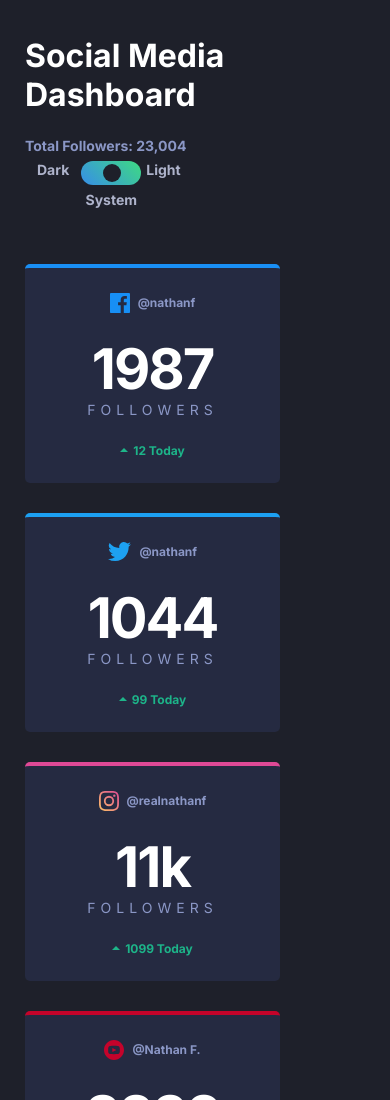
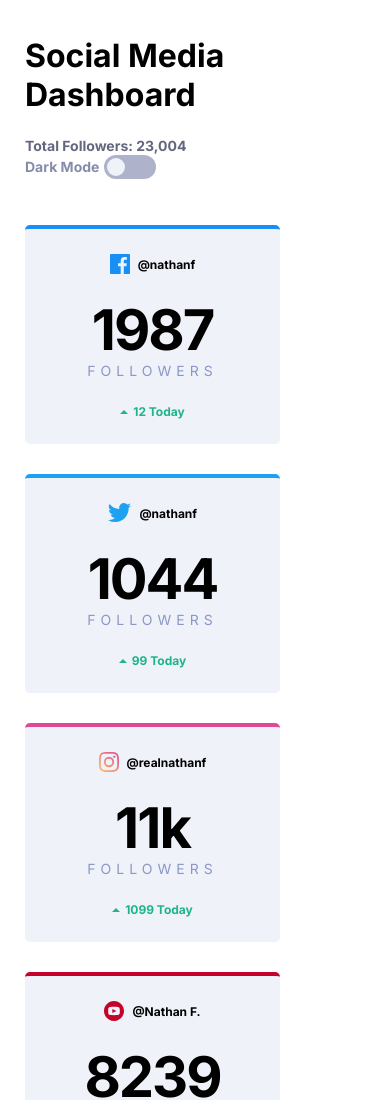
Before and after one commit to Sergo102/Social-Media-Dashboard, a website: page index.html in a window 390 px wide. Shown: the top 1100 px of the page. Drawn offline with Linux system fonts and the light colour scheme.

Commit message:
Changing toggle, setting up system pref and light theme by default

```diff
--- a/app/scss/components/card.scss
+++ b/app/scss/components/card.scss
@@ -15,8 +15,8 @@
 }
 
 .card{
-  background: var(--dark-card-bg);
-  color: var(--dark-text1);
+  background: var(--card-bg);
+  color: var(--color-text1);
   width: rem(255); // TEMPORARY
   text-align: center;
   padding: rem(25);
@@ -26,7 +26,7 @@
   cursor: pointer;
 
   &:hover{
-    background: var(--dark-hover);
+    background: var(--card-hover);
   }
 
   &--facebook{
@@ -89,7 +89,7 @@
   }
 
   &__count{
-    color: var(--dark-text2);
+    color: var(--color-text2);
     font-weight: 700;
     letter-spacing: rem(-2);
     line-height: 1;
--- a/app/scss/components/header.scss
+++ b/app/scss/components/header.scss
@@ -20,7 +20,7 @@
   &__subtitle{
     font-size: rem(14);
     font-weight: 700;
-    color: var(--dark-text1);
+    color: var(--text-color2);
   }
 
   &__toggle{
--- a/app/scss/components/toggle.scss
+++ b/app/scss/components/toggle.scss
@@ -2,20 +2,31 @@
 // https://codepen.io/SaraSoueidan/pen/jpBbrq/?editors=1100
 
 .toggle{
-  gap: rem(4.8) rem(12);
-  display: grid;
-  grid-template-columns: 1fr rem(60) 1fr;
+  display: flex;
+  flex-direction: row;
+  justify-content: space-between;
+  padding: 0;
+  gap: rem(5);
   border: none;
   margin: 0;
 
+  label{
+    display: inline-block;
+    font-size: rem(14);
+    font-weight: 700;
+    color: var(--toggle);
+
+    &[for='dark']{
+      line-height: rem(24)
+    }
+  };
+
   &__wrapper{
-    grid-column: 2 / 3;
-    grid-row: 1 / 2;
-    height: rem(24);
-    width: rem(60);
-    position: relative;
     display: flex;
     flex-direction: row;
+    position: relative;
+    height: rem(24);
+    width: rem(52);
   }
 
   input[type='radio']{
@@ -24,10 +35,10 @@
     height: rem(24);
     margin: 0 rem(-2) 0 rem(-2);
     cursor: pointer;
+
     &:focus ~ .toggle__button{
       border: 2px solid white;
     }
-
 
     ~ #system{
       margin-left: rem(2);
@@ -46,38 +57,11 @@
     top: 0;
     border-radius: rem(12);
     overflow: hidden;
-    background: linear-gradient(
-      225deg,
-      var(--toggle-bg-end) 0%,
-      var(--toggle-bg-start) 98.02%
-    );
+    background: var(--toggle-bg);
     pointer-events: none;
     //Makes radio inputs clickable
   };
 
-  label{
-    font-size: rem(14);
-    font-weight: 700;
-    color: var(--toggle);
-
-    &[for='dark']{
-      grid-column: 1 / 2;
-      justify-self: end;
-    }
-
-    &[for='system']{
-      grid-column: 1 / 4;
-      grid-row: 3 / 3 ;
-      justify-self: center;
-      align-self: start;
-      margin-top: -4px;
-    }
-
-    &[for='light']{
-      grid-column: 3 / 4;
-      margin-left: rem(-7)
-    }
-  };
 
   &__button{
     position: absolute;
@@ -87,7 +71,7 @@
     width: rem(18);
     height: rem(18);
     border-radius: 50%;
-    background-color: var(--dark-bg);
+    background-color: var(--toggle-button);
     transition: all 150ms ease-in-out;
   };
 
--- a/app/scss/globals/boilerplate.scss
+++ b/app/scss/globals/boilerplate.scss
@@ -13,7 +13,16 @@ body{
   margin: 0;
   padding: 0;
   font-family: var(--font-inter);
-  background: var(--dark-bg);
-  color: var(--dark-text2);
+  background: var(--background);
+  color: var(--text-color1);
   min-height: 150vh; //TEMPORARY
 }
+
+.visually-hidden {
+  position: absolute;
+  left:     -10000px;
+  top:      auto;
+  width:    1px;
+  height:   1px;
+  overflow: hidden;
+}
--- a/app/scss/globals/colors.scss
+++ b/app/scss/globals/colors.scss
@@ -1,27 +1,84 @@
-:root{
+:root {
   --limegreen: hsl(163, 72%, 41%);
   --brightred: hsl(356, 69%, 56%);
 
   --facebook: hsl(208, 92%, 53%);
   --twitter: hsl(203, 89%, 53%);
   --instagram-start: hsl(37, 97%, 70%);
+  --instagram-middle: hsl(5, 77%, 71%);
   --instagram-end: hsl(329, 70%, 58%);
   --youtube: hsl(348, 97%, 39%);
 
+  --toggle-bg-light: hsl(230, 22%, 74%);
   --toggle-bg-start: hsl(210, 78%, 56%);
   --toggle-bg-end: hsl(146, 68%, 55%);
-  --toggle: hsl(230, 22%, 74%);
+
+  --toggle-light: hsl(230, 19%, 60%);
+  --toggle-button-light: hsl(228, 46%, 96%);
 
   --dark-bg: hsl(230, 17%, 14%);
   --dark-top-bg: hsl(232, 19%, 15%);
-  --dark-card-bg: hsl(228, 28%, 20%);
-  --dark-hover: hsl(228, 25%, 27%);
+  --dark-card: hsl(228, 28%, 20%);
+  --dark-card-hover: hsl(228, 25%, 27%);
   --dark-text1: hsl(228, 34%, 66%);
   --dark-text2: hsl(0, 0%, 100%);
 
   --light-bg: hsl(0, 0%, 100%);
   --light-top-bg: hsl(225, 100%, 98%);
-  --light-card-bg: hsl(227, 47%, 96%);
-  --light-text1: hsl(228, 12%, 44%);
+  --light-card: hsl(227, 47%, 96%);
+  --light-card-hover: hsl(228, 33%, 91%);
+  --light-text1: hsl(230, 12%, 44%);
   --light-text2: hsl(230, 17%, 14%);
+
+  --background: var(--light-bg);
+  --text-color: var(--light-text2);
+  --text-color2: var(--light-text1);
+  --card-bg: var(--light-card);
+  --card-hover: var(--light-card-hover);
+  --toggle: var(--toggle-light);
+  --toggle-bg: var(--toggle-bg-light);
+  --toggle-button: var(--toggle-button-light);
 }
+
+@media (prefers-color-scheme: dark) {
+  :root {
+    --background: var(--dark-bg);
+    --text-color: var(--dark-text2);
+    --text-color2: var(--dark-text1);
+    --card-bg: var(--dark-card);
+    --card-hover: var(--dark-card-hover);
+    --toggle: var(--light-bg);
+    --toggle-bg: linear-gradient(
+      225deg,
+      var(--toggle-bg-end) 0%,
+      var(--toggle-bg-start) 98.02%
+    );
+    --toggle-button: var(--dark-bg);
+  }
+}
+
+body.light {
+  --background: var(--light-bg);
+  --text-color: var(--light-text2);
+  --text-color2: var(--light-text1);
+  --card-bg: var(--light-card);
+  --card-hover: var(--light-card-hover);
+  --toggle: var(--toggle-light);
+  --toggle-bg: var(--toggle-bg-light);
+  --toggle-button: var(--toggle-button-light);
+}
+
+body.dark {
+  --background: var(--dark-bg);
+  --text-color: var(--dark-text2);
+  --text-color2: var(--dark-text1);
+  --card-bg: var(--dark-card);
+  --card-hover: var(--dark-card-hover);
+  --toggle: var(--light-bg);
+  --toggle-bg: linear-gradient(
+    225deg,
+    var(--toggle-bg-end) 0%,
+    var(--toggle-bg-start) 98.02%
+  );
+  --toggle-button: var(--dark-bg);
+}
--- a/index.html
+++ b/index.html
@@ -23,12 +23,10 @@
      aria-label="theme toggle"
      role="radiogroup"
     >
-      <label for="dark">Dark</label>
-      <label for="system">System</label>
-      <label for="light">Light</label>
+      <label for="dark">Dark Mode <span class="visually-hidden">On</span></label>
+      <label for="light" class="visually-hidden">Dark Mode Off</label>
       <div class="toggle__wrapper">
         <input type="radio" name="theme" id="dark">
-        <input type="radio" name="theme" id="system" checked>
         <input type="radio" name="theme" id="light">
         <span aria-hidden="true" class="toggle__background"></span>
         <span aira-hidden="true" class="toggle__button"></span>
```
Also changed, not shown: notes.md (+1 -1 lines), dist/style.css, 1 other file.
